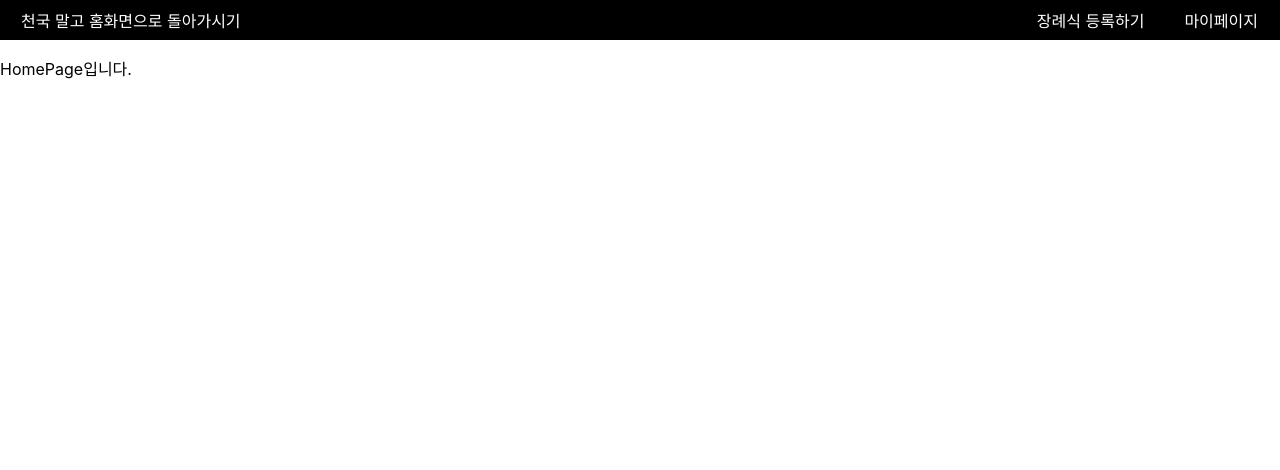
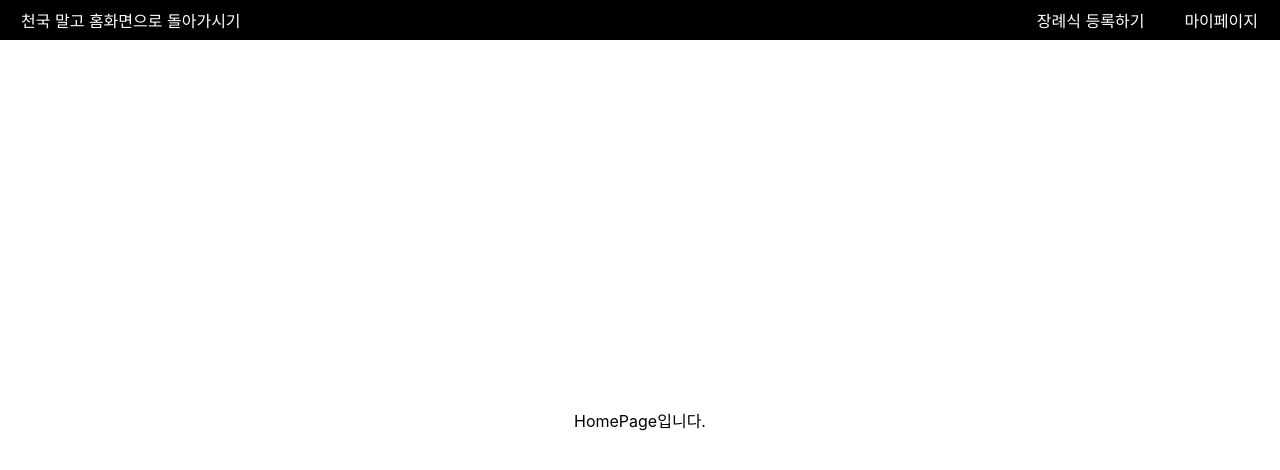
Before and after one commit to 2nd-PARD-WEB-PART/PARD-2th-Memorial, a React (Create React App) app in the folder memorial-frontend/: page / in a window 1280 px wide. Shown: the top 470 px of the page. Built offline with nearby package versions, Linux system fonts and the light colour scheme.

Commit message:
231125 광일 : 중간 commit

```diff
--- a/memorial-frontend/src/pages/HomePage.js
+++ b/memorial-frontend/src/pages/HomePage.js
@@ -1,10 +1,11 @@
 import {Link} from "react-router-dom";
+import { Div } from '../components/box';
+function HomePage() {
 
-function HomePage() {
     return (
-        <div>
+        <Div backgroundColor = "none" border = "none" height = "calc(100vh - 40px)">
             <p>HomePage입니다.</p>
-        </div>
+        </Div>
     );
 }
 
```
